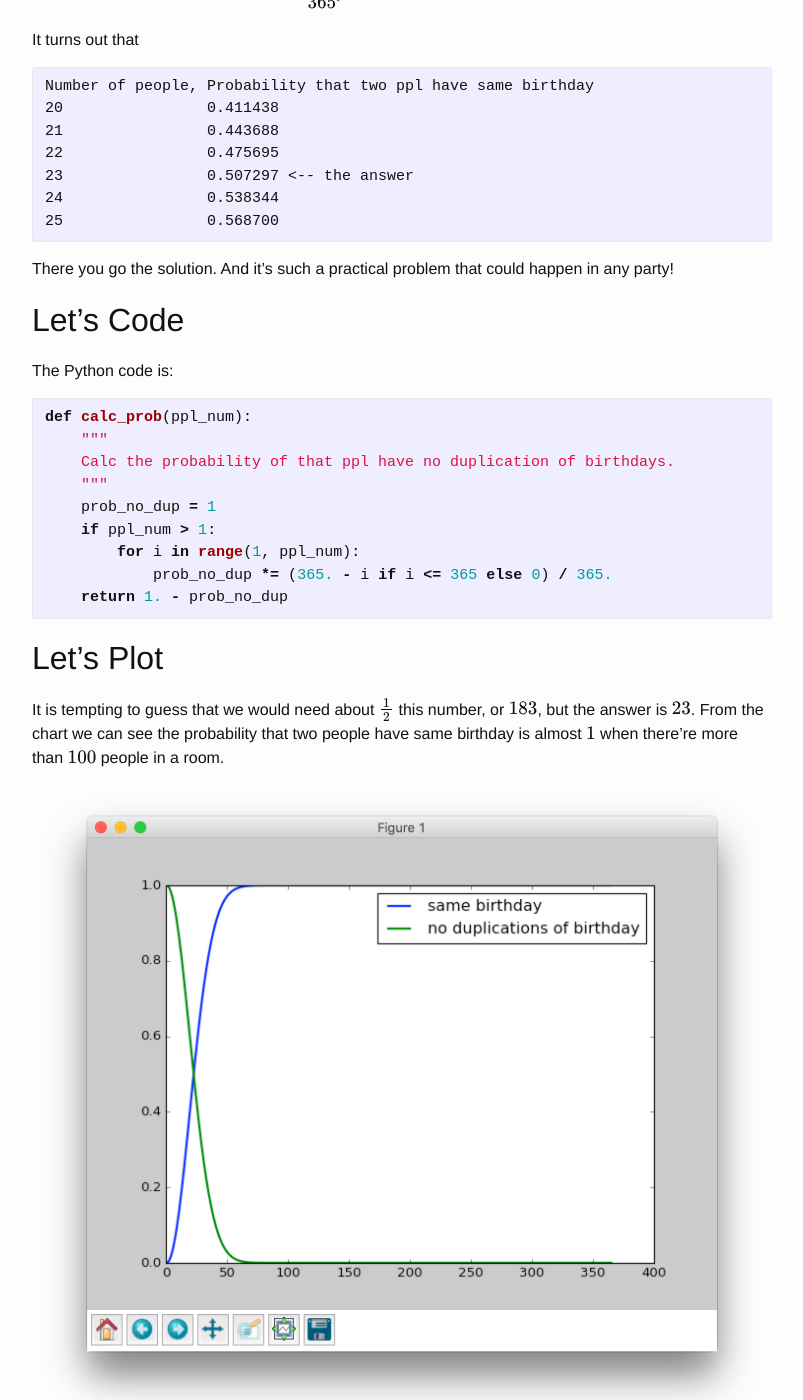
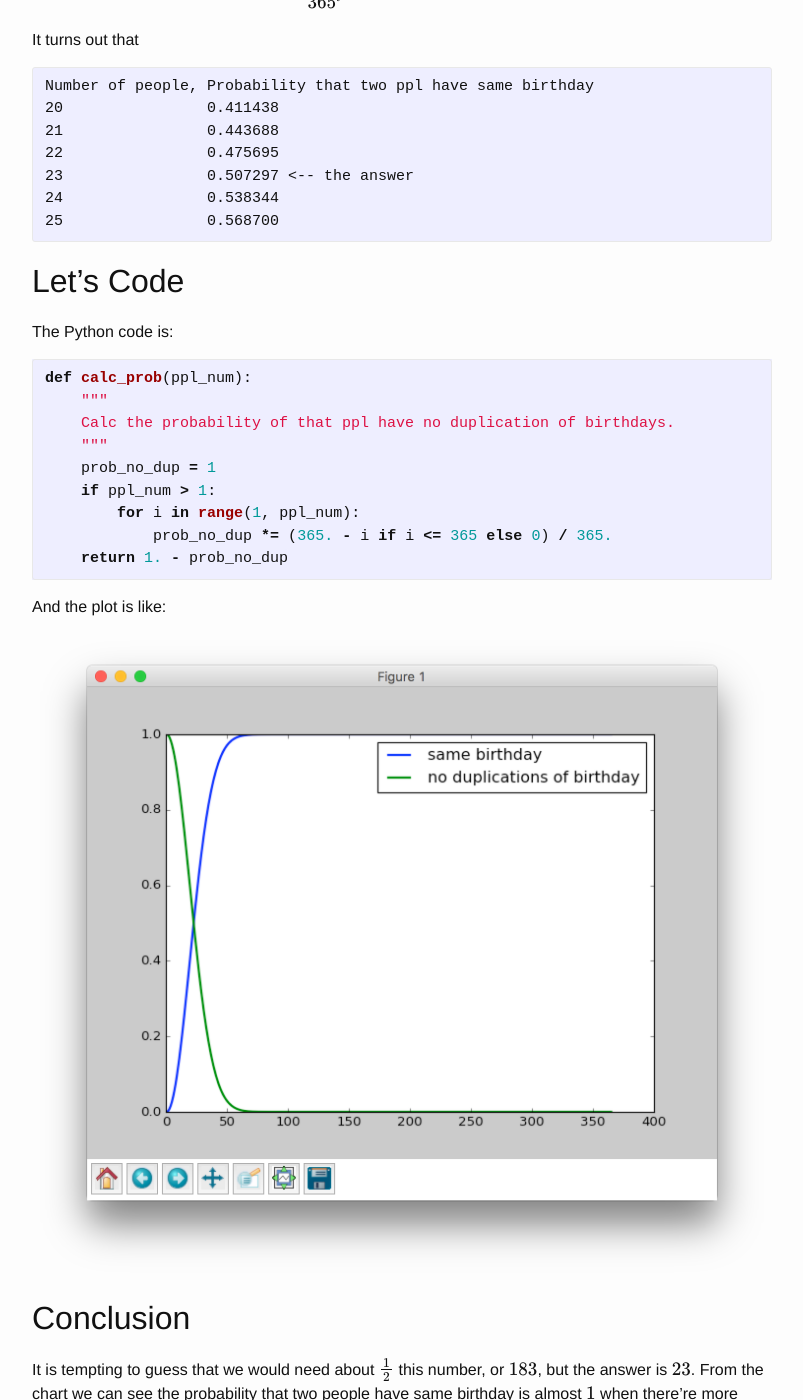
Before and after one commit to boyw165/boyw165.github.io, a Jekyll site: the page built from _posts/probability/2016-08-06-birthday-permutations.md, in a window 1280 px wide and 1400 px high, scrolled down 800 px. Shown: the whole window, without its empty margins (238-1041 px from the left). Built offline with Jekyll 4.4.1, drawn with Linux system fonts in a browser that asks for light colours; nearby versions of some CDN libraries; formulas are drawn with MathJax 3.

Commit message:
Update `birthday-permutations` post.

````diff
--- a/_posts/probability/2016-08-06-birthday-permutations.md
+++ b/_posts/probability/2016-08-06-birthday-permutations.md
@@ -46,8 +46,6 @@ Number of people, Probability that two ppl have same birthday
 25                0.568700
 ```
 
-There you go the solution. And it's such a practical problem that could happen in any party!
-
 Let's Code
 ----------
 
@@ -65,11 +63,13 @@ def calc_prob(ppl_num):
     return 1. - prob_no_dup
 ```
 
-Let's Plot
+And the plot is like:
+
+![...](/images/2016-08-06-birthday-permutations/fig-02.png)
+
+Conclusion
 ----------
 
 It is tempting to guess that we would need about $$\frac{1}{2}$$ this number, or $$183$$, but the answer is $$23$$. From the chart we can see the probability that two people have same birthday is almost $$1$$ when there're more than $$100$$ people in a room.
 
-![...](/images/2016-08-06-birthday-permutations/fig-02.png)
-
 [[code](https://github.com/boyw165/my-probability-practice/blob/master/permutation-birthday-problem/birthday.py)]
````
